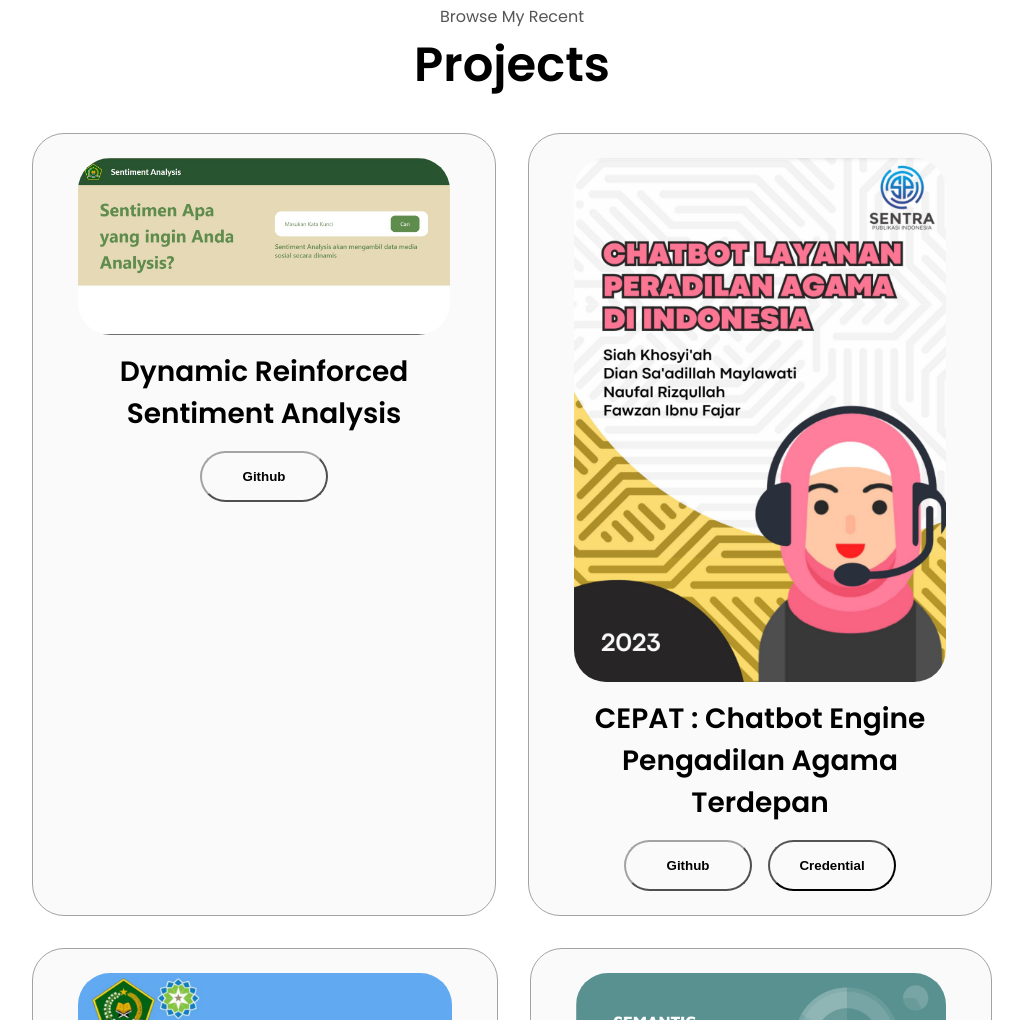
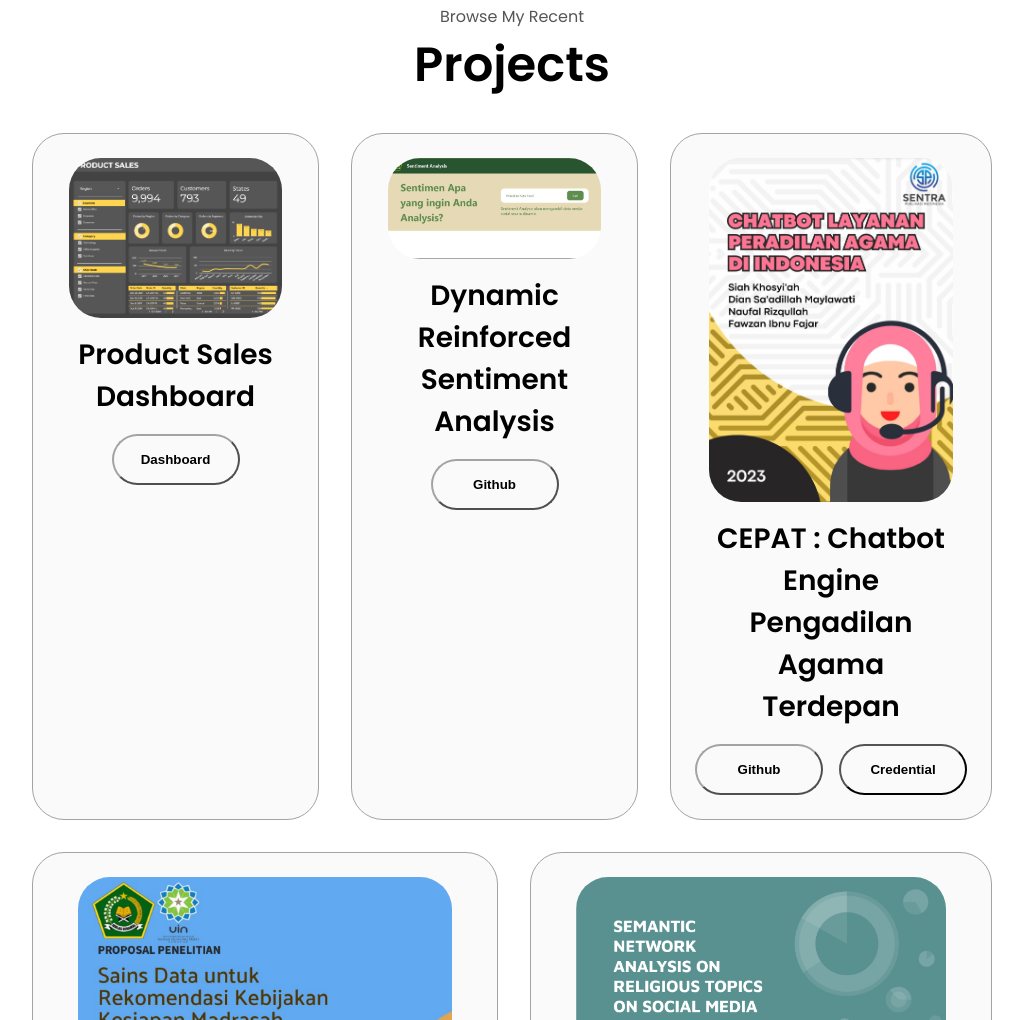
Before and after one commit to NaufalRizqullah23/My-Portfolio, a plain HTML site: page index.html in a window 1280 px wide. Shown: the part 2460-3480 px from the top of the page, without its empty margins (128-1151 px from the left). Drawn offline with Linux system fonts and the light colour scheme.

Commit message:
added dashboard project

```diff
--- a/index.html
+++ b/index.html
@@ -171,6 +171,17 @@
             <div class="about-containers">
                 <div class="details-container color-container">
                     <div class="article-container">
+                        <img src="./assets/dashboard1.png" alt="Dashboard Thumbnail" class="project-img">
+                    </div>
+                    <h2 class="experience-sub-title project-title">Product Sales Dashboard</h2>
+                    <div class="btn-container">
+                        <button class="btn btn-color-2 project-btn" onclick="location.href='https://lookerstudio.google.com/reporting/4219fe7b-b221-4e87-9326-e9537aa0a41e'">
+                            Dashboard
+                        </button>
+                    </div>
+                </div>
+                <div class="details-container color-container">
+                    <div class="article-container">
                         <img src="./assets/sentiment-analysis.jpeg" alt="Sentiment Analysis Thumbnail" class="project-img">
                     </div>
                     <h2 class="experience-sub-title project-title">Dynamic Reinforced Sentiment Analysis</h2>
```
Also changed, not shown: assets/dashboard1.png (added).
